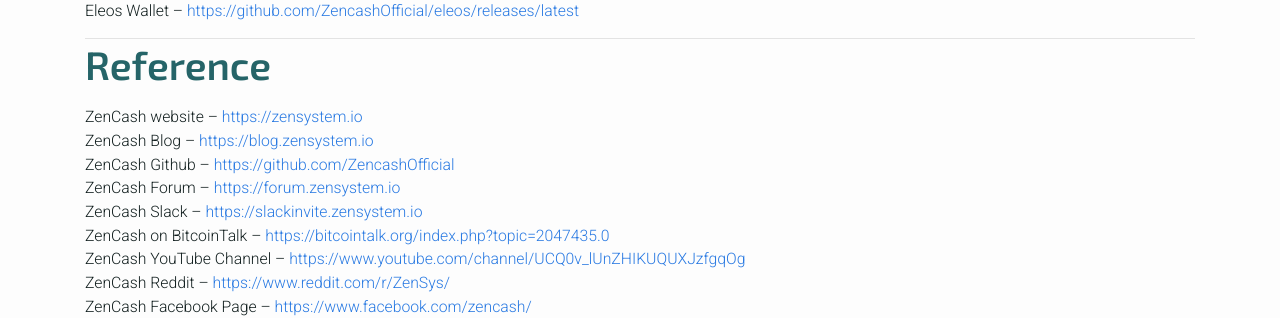
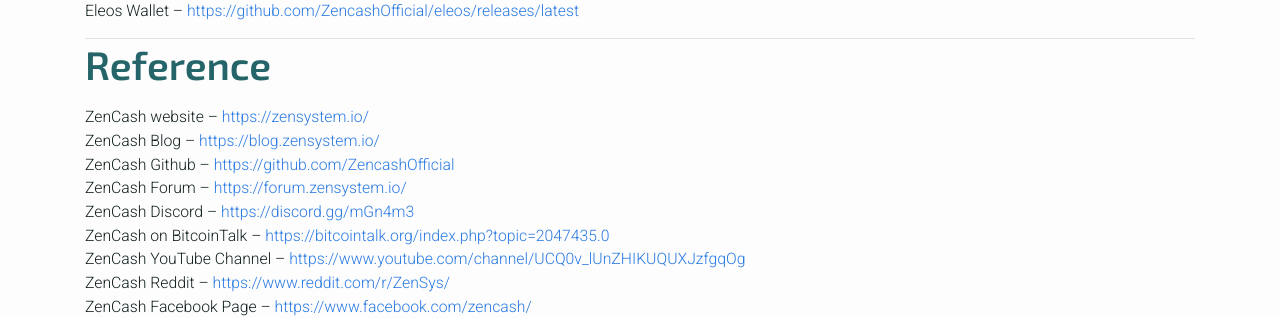
Before and after one commit to tarrenj/website, a Jekyll site: the page built from mining-pools.html, in a window 1280 px wide and 900 px high, scrolled down 994 px. Shown: the part 453-771 px from the top of the window. Built offline with Jekyll 4.4.1, drawn with Linux system fonts in a browser that asks for light colours.

Commit message:
Centralizing URL references

```diff
--- a/_includes/accordion.html
+++ b/_includes/accordion.html
@@ -60,7 +60,7 @@
     </div>
     <div id="collapse4" class="collapse" role="tabpanel" aria-labelledby="heading4">
       <div class="card-block">
-        <a href="{{site.links.slack}}">ZenCash Slack Invite</a><br />
+        <a href="{{site.links.discord}}">ZenCash Discord Invite</a><br />
         <a href="{{site.links.forum}}">ZenCash Forum</a><br />
         <a href="{{site.links.telegram}}">ZenCash Telegram</a>
       </div>
--- a/mining-pools.html
+++ b/mining-pools.html
@@ -36,14 +36,14 @@
 Eleos Wallet &#8211; <a href="{{site.wallets.eleos}}">{{site.wallets.eleos}}</a></p>
 <hr />
 <h2>Reference</h2>
-<p>ZenCash website &#8211; <a href="https://zensystem.io/">https://zensystem.io</a><br />
-ZenCash Blog &#8211; <a href="https://blog.zensystem.io/">https://blog.zensystem.io</a><br />
-ZenCash Github &#8211; <a href="https://github.com/ZencashOfficial">https://github.com/ZencashOfficial</a><br />
-ZenCash Forum &#8211; <a href="https://forum.zensystem.io">https://forum.zensystem.io</a><br />
-ZenCash Slack &#8211; <a href="https://slackinvite.zensystem.io">https://slackinvite.zensystem.io</a><br />
+<p>ZenCash website &#8211; <a href="{{site.url}}">{{site.url}}</a><br />
+ZenCash Blog &#8211; <a href="{{site.links.blog}}">{{site.links.blog}}</a><br />
+ZenCash Github &#8211; <a href="{{site.links.github}}">{{site.links.github}}</a><br />
+ZenCash Forum &#8211; <a href="{{site.links.forum}}">{{site.links.forum}}</a><br />
+ZenCash Discord &#8211; <a href="{{site.links.discord}}">{{site.links.discord}}</a><br />
 ZenCash on BitcoinTalk &#8211; <a href="{{site.links.bitcointalk}}">{{site.links.bitcointalk}}</a><br />
-ZenCash YouTube Channel &#8211; <a href="https://www.youtube.com/channel/UCQ0v_lUnZHIKUQUXJzfgqOg">https://www.youtube.com/channel/UCQ0v_lUnZHIKUQUXJzfgqOg</a><br />
-ZenCash Reddit &#8211; <a href="https://www.reddit.com/r/ZenSys/">https://www.reddit.com/r/ZenSys/</a><br />
-ZenCash Facebook Page &#8211; <a href="https://www.facebook.com/zencash/">https://www.facebook.com/zencash/</a><br />
-ZenCash Blog on Medium &#8211; <a href="https://medium.com/zencash">https://medium.com/zencash</a>
+ZenCash YouTube Channel &#8211; <a href="{{site.links.youtube}}">{{site.links.youtube}}</a><br />
+ZenCash Reddit &#8211; <a href="{{site.links.reddit}}">{{site.links.reddit}}</a><br />
+ZenCash Facebook Page &#8211; <a href="{{site.links.facebook}}">{{site.links.facebook}}</a><br />
+ZenCash Blog on Medium &#8211; <a href="{{site.links.medium}}">{{site.links.medium}}</a>
 </p>
```
Also changed, not shown: 3 other files.
